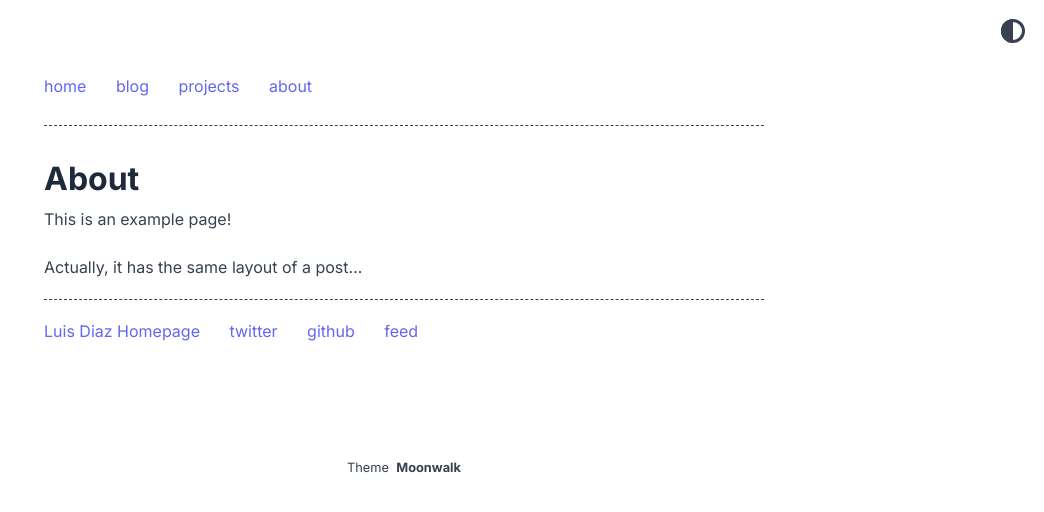
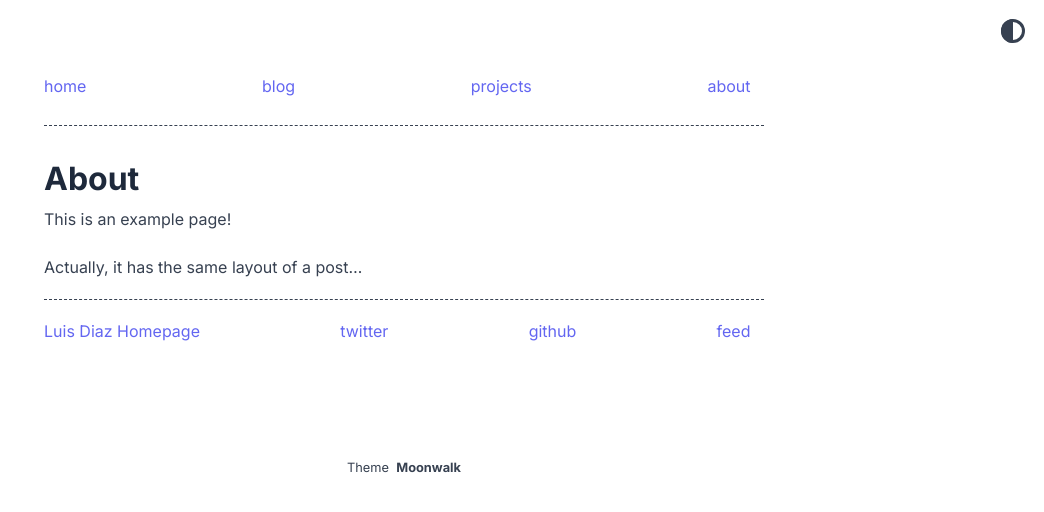
Before and after one commit to LDiazN/ldiazn.github.io, a Jekyll site: the page built from about.md, in a window 1280 px wide. Shown: the top 512 px of the page, without its empty margins (236-1280 px from the left). Built offline with Jekyll 4.4.1, drawn with Linux system fonts in a browser that asks for light colours.

Commit message:
Improved layout of home page

```diff
--- a/_layouts/home.html
+++ b/_layouts/home.html
@@ -20,7 +20,9 @@
   <a href="/projects" style="text-decoration: none;"><h2>{{ site.theme_config.home.title_projects }}</h2></a>
   Here are some of my most remarkable projects. You can see a full list
   of my projects <a href="/projects">here!</a>
-  {% include big_card.html item=site.data.projects.highlight %}
+  <div class="highlight-container">
+    {% include big_card.html item=site.data.projects.highlight %}
+  </div>
   {% include card_list.html collection=site.data.projects.entries limit=site.theme_config.home.n_projects %}
 {% endif %}
 
--- a/_sass/list.scss
+++ b/_sass/list.scss
@@ -1,13 +1,11 @@
 ul.horizontal-list {
   display: flex;
-  //justify-content: space-between;
+  justify-content: space-between;
   margin-top: 0em;
-  margin-left: -40px;
   flex-wrap: wrap;
-
+  padding-left: 0;
   li {
     display:inline;
-    margin-right: 1em;
   }
 
   li a {
@@ -16,11 +14,15 @@
   }
 
 }
+.highlight-container {
+  display: flex;
+  justify-content: center;
+}
 
 .card {
-  padding: 1em;
+  padding: 2%;
   border: 1px var(--text) solid;
-  width: 11em;
+  width: 28%;
   height: auto;
   text-align: center;
   font-size: 1em;
@@ -48,9 +50,9 @@
 }
 
 .card-big {
-  padding: 1em;
+  padding: 2%;
   border: 1px var(--text) solid;
-  width: 39.2em;
+  width: 98%;
   height: auto;
   text-align: center;
   font-size: 1em;
```
